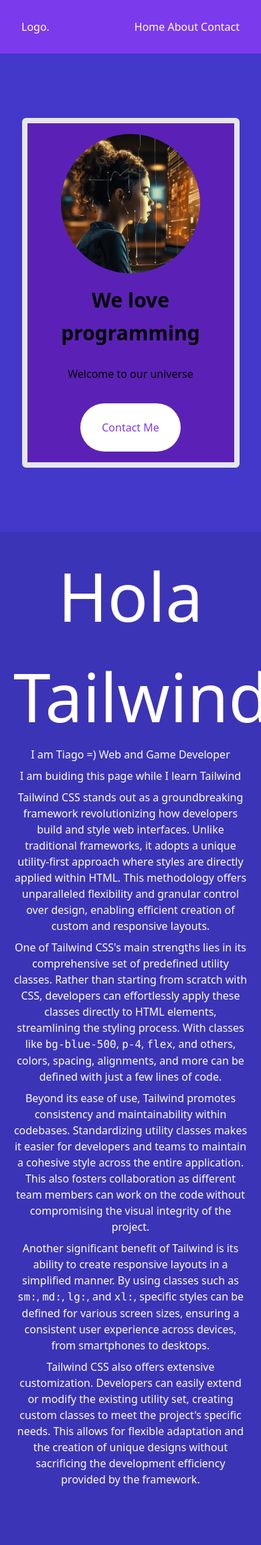
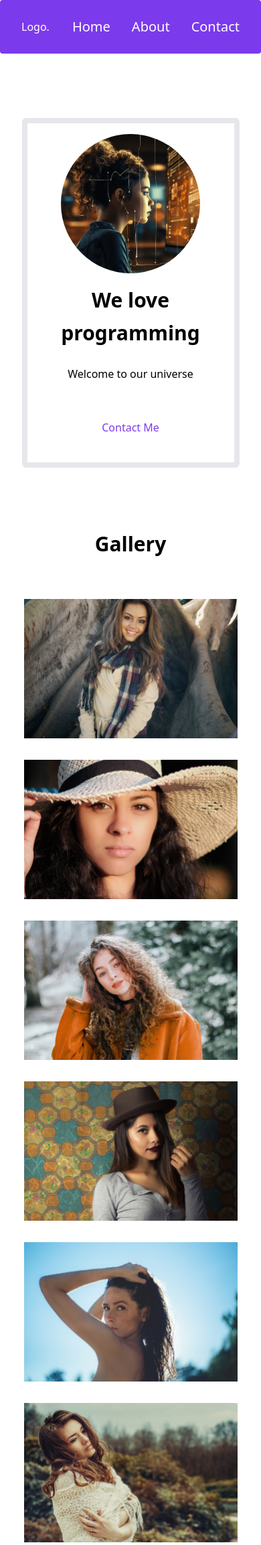
Before and after one commit to tiagoskaterock/tailwind-landing-page, a PHP site: page / in a window 390 px wide; the page is wider, and only the part inside the window is pictured. Shown: the top 2306 px of that part at 67% size. Before the commit the page ends 2218 px from the top of that part, so only its background shows below. Run offline with PHP 8.4, Linux system fonts and the light colour scheme.

Commit message:
15. Responsive sin Mediaqueries con Flexbox + Galería de Imágenes

```diff
--- a/index.php
+++ b/index.php
@@ -6,21 +6,21 @@
 	<title>Hola Tailwind!!!</title>
 	<link rel="stylesheet" type="text/css" href="src/css/estilos.css">
 </head>
-<body class="h-screen bg-indigo-700">
+<body class="h-screen">
 
 	<nav
-		class="bg-violet-600 h-20 px-8 flex text-white justify-between items-center">
+		class="bg-violet-600 h-20 px-8 flex text-white justify-between items-center rounded">
 		<h1>Logo.</h1>
 
-		<div>
-			<a href="#" title="Home">Home</a>
-			<a href="#" title="About">About</a>
-			<a href="#" title="Contact">Contact</a>
+		<div class="flex gap-8">
+			<a class="text-xl" href="#" title="Home">Home</a>
+			<a class="text-xl" href="#" title="About">About</a>
+			<a class="text-xl" href="#" title="Contact">Contact</a>
 		</div>
 	</nav>
 
 	<article
-		class="w-5/6 max-w-screen-md bg-violet-800 my-24 mx-auto px-6 py-4 rounded-md text-center border-8">
+		class="w-5/6 max-w-screen-md my-24 mx-auto px-6 py-4 rounded-md text-center border-8">
 		<img
 			class="w-52 mx-auto mb-4 rounded-full object-cover"
 			src="girl.jpg"
@@ -42,6 +42,44 @@
 			Contact Me
 		</a>
 	</article>
+
+
+
+	<h2 class="text-3xl font-bold text-center my-12">Gallery</h2>
+
+	<section class="w-[90%] mx-auto flex flex-wrap gap-y-8 gap-x-4 p-4">
+		<img
+			class="w-52 h-52 grow object-cover"
+			src="img/woman1.jpg"
+			alt="Woman">
+
+		<img
+			class="w-52 h-52 grow object-cover"
+			src="img/woman2.jpg"
+			alt="Woman">
+
+		<img
+			class="w-52 h-52 grow object-cover"
+			src="img/woman3.jpg"
+			alt="Woman">
+
+		<img
+			class="w-52 h-52 grow object-cover"
+			src="img/woman4.jpg"
+			alt="Woman">
+
+		<img
+			class="w-52 h-52 grow object-cover"
+			src="img/woman5.jpg"
+			alt="Woman">
+
+		<img
+			class="w-52 h-52 grow object-cover"
+			src="img/woman6.jpg"
+			alt="Woman">
+	</section>
+
+
 
 	<div class="text-center bg-indigo-800/50 p-5">
 
--- a/src/css/estilos.css
+++ b/src/css/estilos.css
@@ -548,6 +548,11 @@ video {
   margin-bottom: 6rem;
 }
 
+.my-12 {
+  margin-top: 3rem;
+  margin-bottom: 3rem;
+}
+
 .mt-5 {
   margin-top: 1.25rem;
 }
@@ -620,8 +625,24 @@ video {
   width: 13rem;
 }
 
+.w-\[90\%\] {
+  width: 90%;
+}
+
 .max-w-screen-md {
   max-width: 768px;
+}
+
+.grow {
+  flex-grow: 1;
+}
+
+.flex-col {
+  flex-direction: column;
+}
+
+.flex-wrap {
+  flex-wrap: wrap;
 }
 
 .items-center {
@@ -630,6 +651,19 @@ video {
 
 .justify-between {
   justify-content: space-between;
+}
+
+.gap-8 {
+  gap: 2rem;
+}
+
+.gap-x-4 {
+  -moz-column-gap: 1rem;
+       column-gap: 1rem;
+}
+
+.gap-y-8 {
+  row-gap: 2rem;
 }
 
 .rounded-md {
@@ -646,6 +680,10 @@ video {
 
 .rounded-\[50px\] {
   border-radius: 50px;
+}
+
+.rounded {
+  border-radius: 0.25rem;
 }
 
 .border-8 {
@@ -708,6 +746,11 @@ video {
 .bg-violet-600 {
   --tw-bg-opacity: 1;
   background-color: rgb(124 58 237 / var(--tw-bg-opacity));
+}
+
+.bg-red-200 {
+  --tw-bg-opacity: 1;
+  background-color: rgb(254 202 202 / var(--tw-bg-opacity));
 }
 
 .object-cover {
```
Also changed, not shown: 2.png, 3.png (added), README.md, img/woman1.jpg (added), img/woman2.jpg (added), img/woman3.jpg (added), img/woman4.jpg (added), img/woman5.jpg (added), img/woman6.jpg (added).
